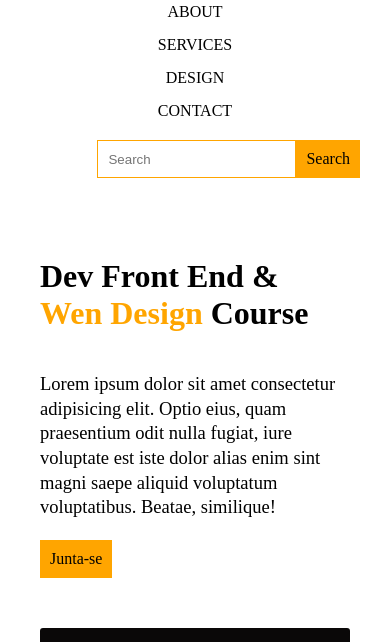
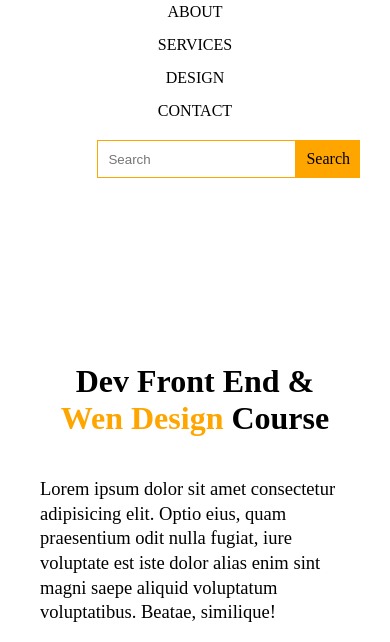
Before and after one commit to silmara502/login, a plain HTML site: page index.html in a window 390 px wide. Shown: the part 170-812 px from the top of the page. Drawn offline with Linux system fonts and the light colour scheme.

Commit message:
Conteudo centralizado em telas pequenas

```diff
--- a/style.css
+++ b/style.css
@@ -100,7 +100,7 @@ ul{
 .container{
     max-width: 1200px;
     padding: 10px 60px;
-    margin: 30px auto;
+    margin: 135px auto;
     display: grid;
     grid-template-columns: 1fr auto;
     justify-content: center;
@@ -171,6 +171,9 @@ ul{
     .container{
         grid-template-columns: 1fr;
     }
+    .conteudo h1{
+       text-align: center;
+    }
     .formulario{
         margin: 0 auto;
     }
```
